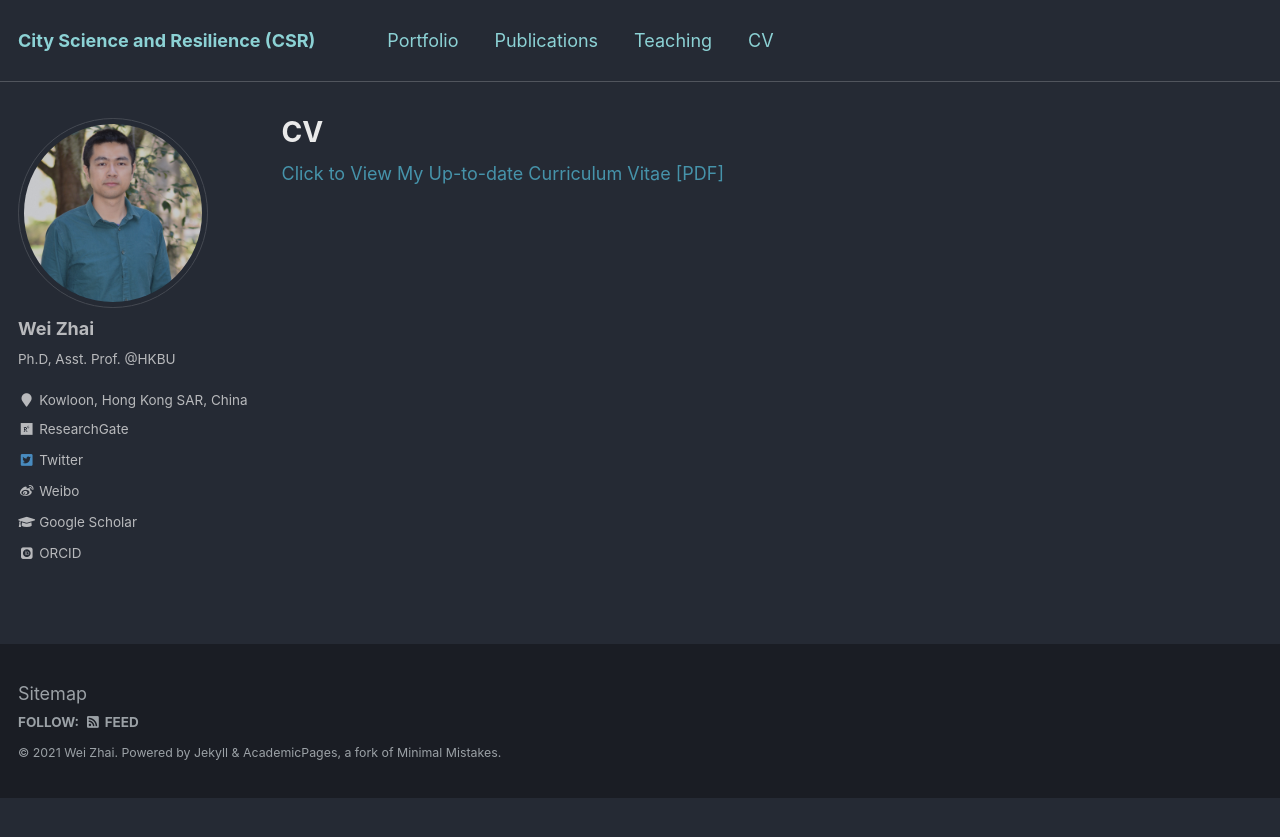
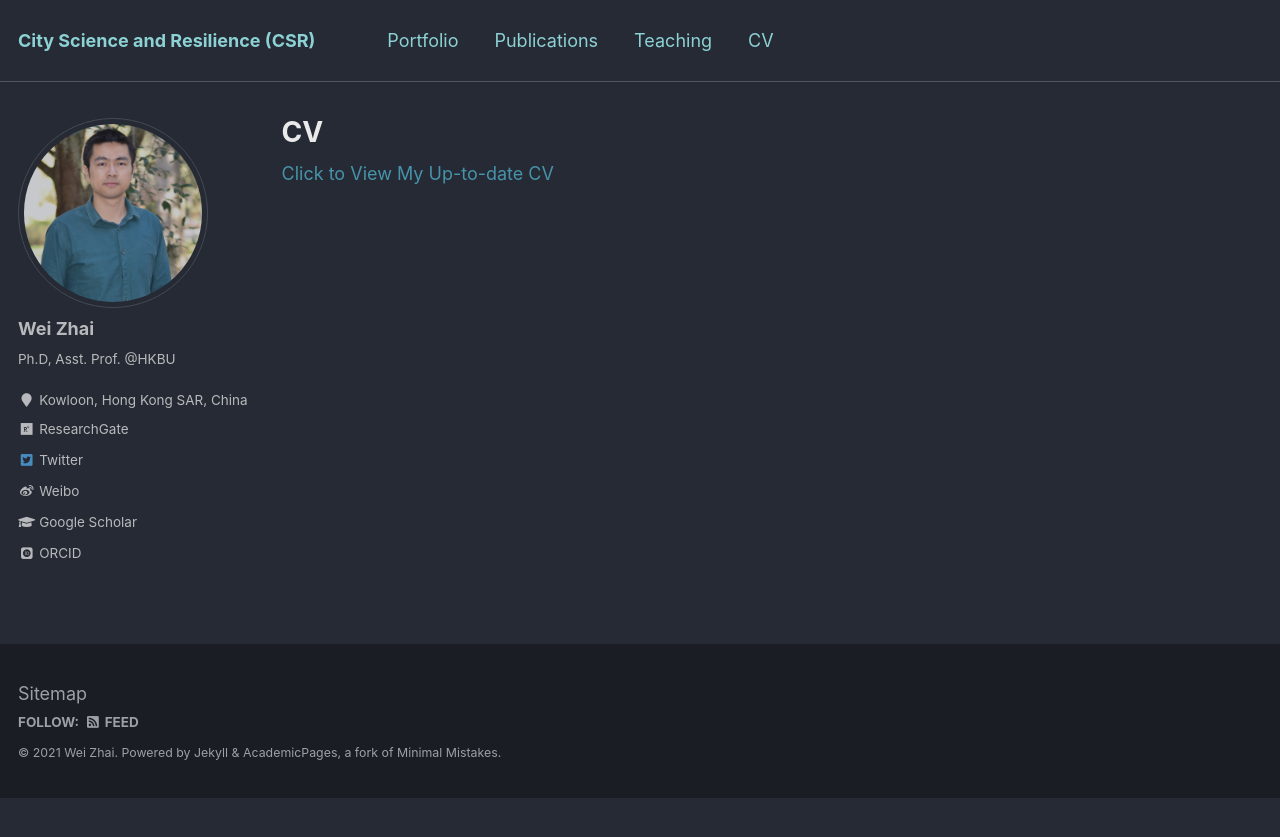
Before and after one commit to skywalkerzhai/weizhai.github.io, a Jekyll site: the page built from _pages/cv.md, in a window 1280 px wide. Shown: the top 837 px of the page. Built offline with Jekyll 4.4.1, drawn with Linux system fonts in a browser that asks for light colours; some web fonts are replaced.

Commit message:
Update cv.md

```diff
--- a/_pages/cv.md
+++ b/_pages/cv.md
@@ -6,6 +6,6 @@
 redirect_from:
   - /resume
 ---
-[Click to View My Up-to-date Curriculum Vitae [PDF]](http://www.keepandshare.com/doc15/view.php?id=24282&da=y)
+[Click to View My Up-to-date CV](https://www.keepandshare.com/doc15/24765/zhai-wei-cv-21-1201-pdf-325k?da=y)
 
 <!-- <embed src="https://dcp.ufl.edu/iadapt/wp-content/uploads/sites/28/2020/07/Zhai-Wei-CV-20_0722.pdf" width="650" height="1800" type='application/pdf'> -->
```
